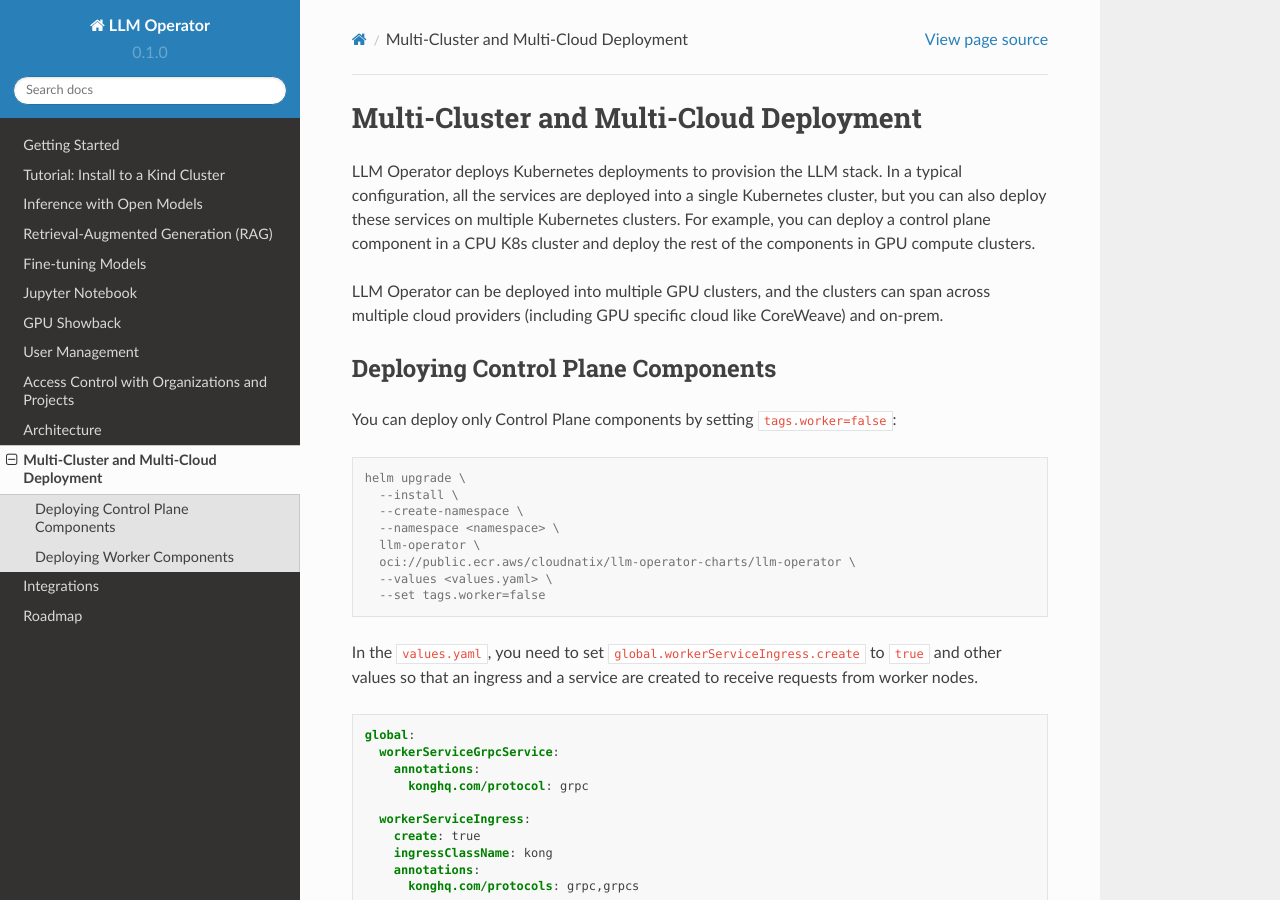
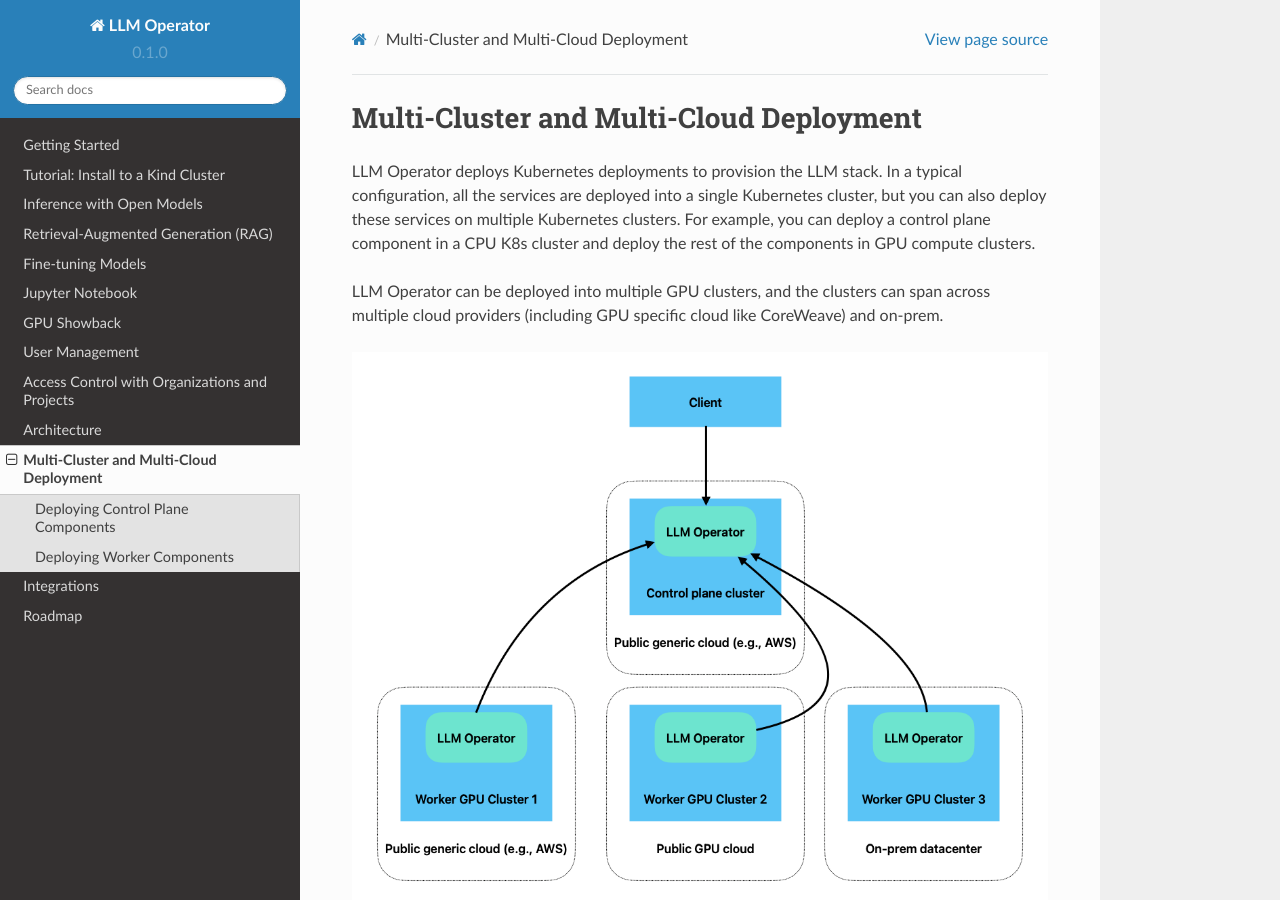
Before and after one commit to llm-operator/docs, a Sphinx documentation site: the page built from docs/source/multi_cluster_deployment.rst, in a window 1280 px wide and 900 px high. Built offline with Sphinx 7.4.7 and the Read the Docs theme 2.0.0, drawn with Linux system fonts in a browser that asks for light colours.

Commit message:
Add diagram for multi-cluster (#79)

```diff
--- a/docs/source/multi_cluster_deployment.rst
+++ b/docs/source/multi_cluster_deployment.rst
@@ -11,6 +11,7 @@ components in GPU compute clusters.
 LLM Operator can be deployed into multiple GPU clusters, and the clusters can span across multiple cloud providers (including
 GPU specific cloud like CoreWeave) and on-prem.
 
+.. image:: images/multi_cluster.png
 
 Deploying Control Plane Components
 ----------------------------------
```
Also changed, not shown: docs/source/images/multi_cluster.png (added).
